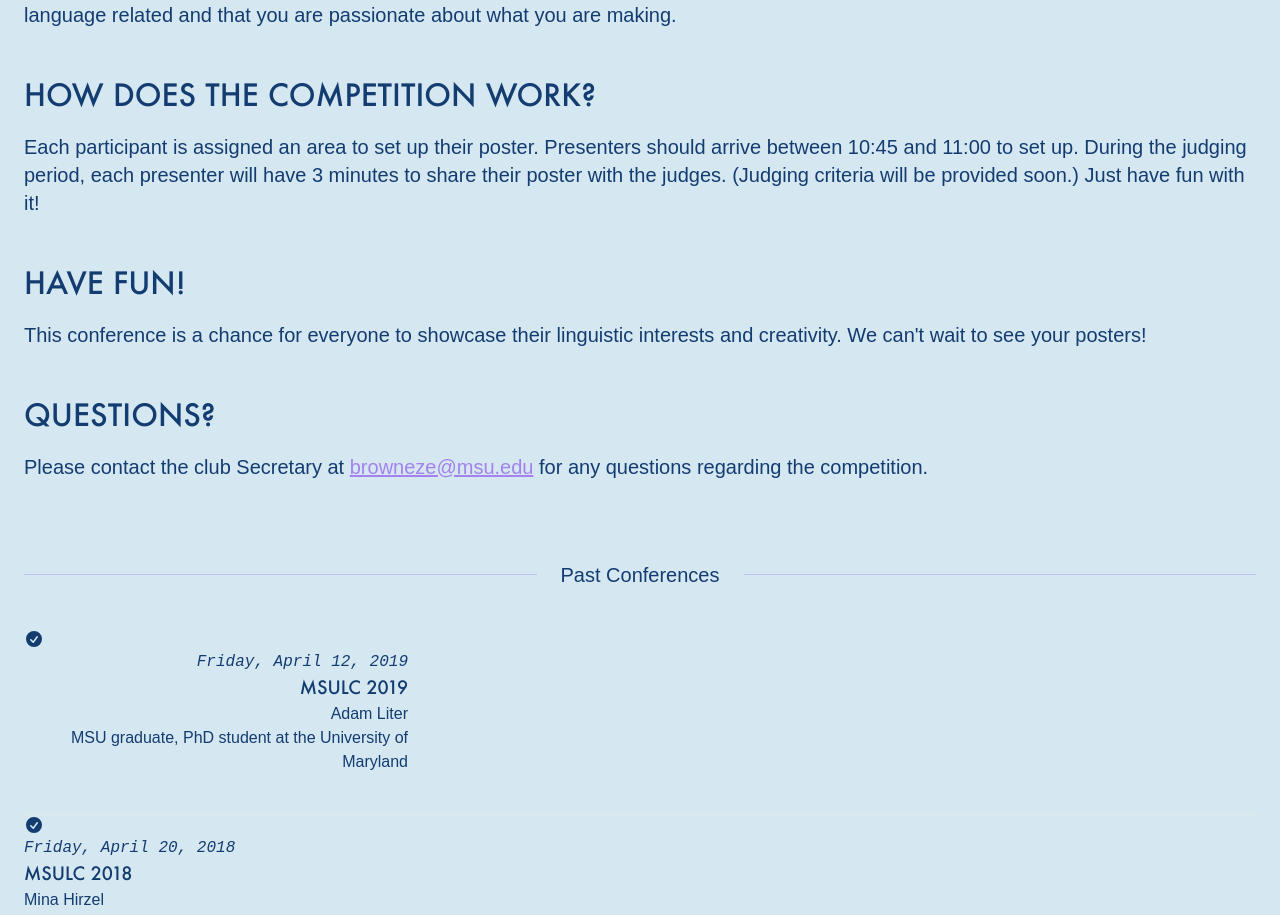
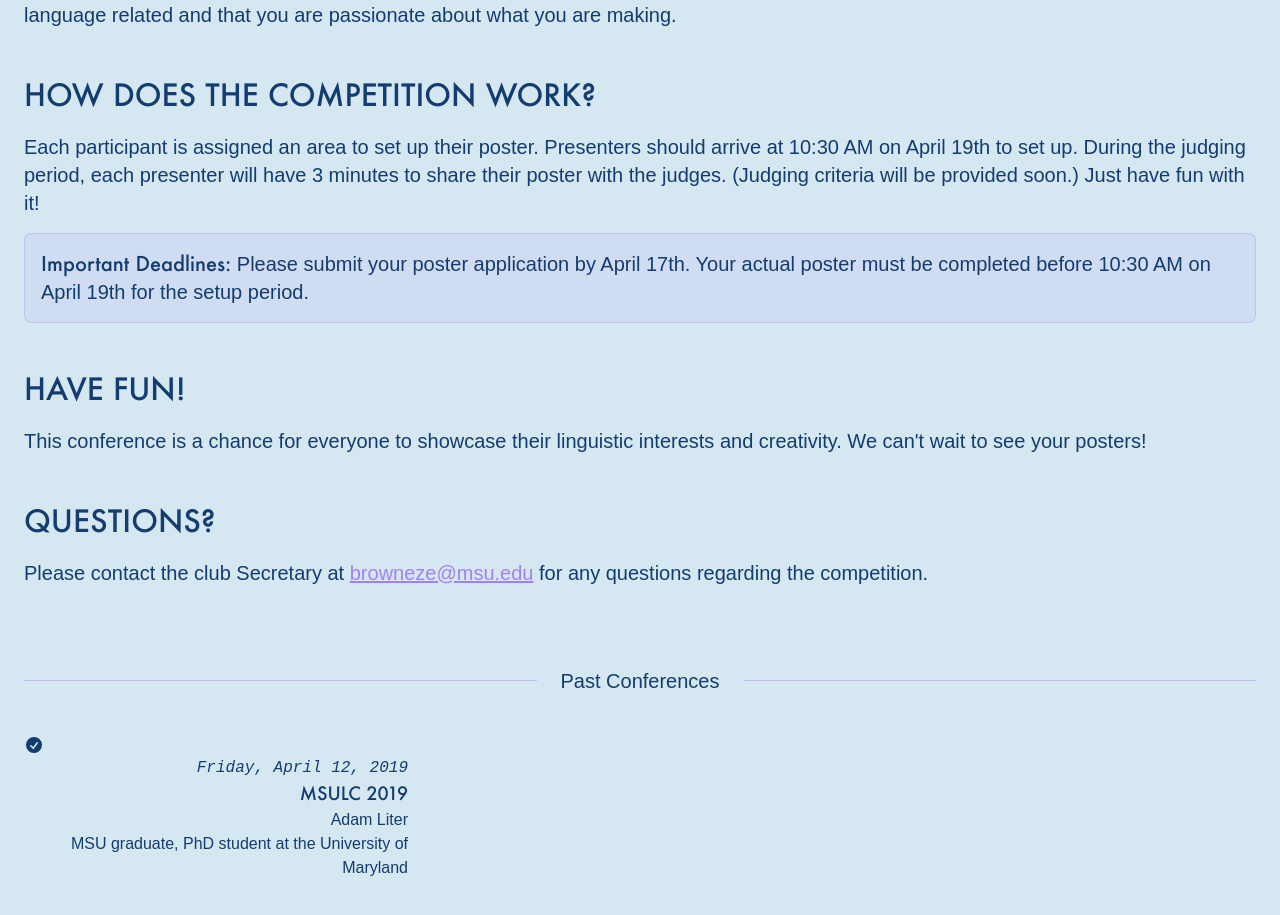
Before and after one commit to DevT02/qUALMS-website, a Next.js app: page /msulc in a window 1280 px wide. Shown: the part 2280-3195 px from the top of the page. Built offline with nearby package versions, Linux system fonts and the light colour scheme; a web font is replaced by a local one.

Commit message:
deadline added

```diff
--- a/src/app/msulc/page.tsx
+++ b/src/app/msulc/page.tsx
@@ -144,8 +144,13 @@
         <section className="mb-10 sm:mb-12">
           <h3 className="text-3xl font-semibold text-ice-800/70 mb-5">HOW DOES THE COMPETITION WORK?</h3>
           <p className="text-xl text-white-500">
-            Each participant is assigned an area to set up their poster. Presenters should arrive between 10:45 and 11:00 to set up. During the judging period, each presenter will have 3 minutes to share their poster with the judges. (Judging criteria will be provided soon.) Just have fun with it!
+            Each participant is assigned an area to set up their poster. Presenters should arrive at 10:30 AM on April 19th to set up. During the judging period, each presenter will have 3 minutes to share their poster with the judges. (Judging criteria will be provided soon.) Just have fun with it!
           </p>
+          <div className="mt-4 p-4 bg-lavender/10 rounded-lg border border-lavender/30">
+            <p className="text-xl text-white-500">
+              <span className="font-semibold">Important Deadlines:</span> Please submit your poster application by April 17th. Your actual poster must be completed before 10:30 AM on April 19th for the setup period.
+            </p>
+          </div>
         </section>
 
         {/* Fun & Questions Sections */}
```
